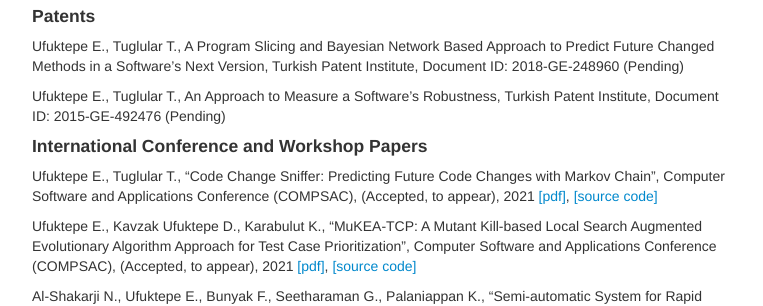
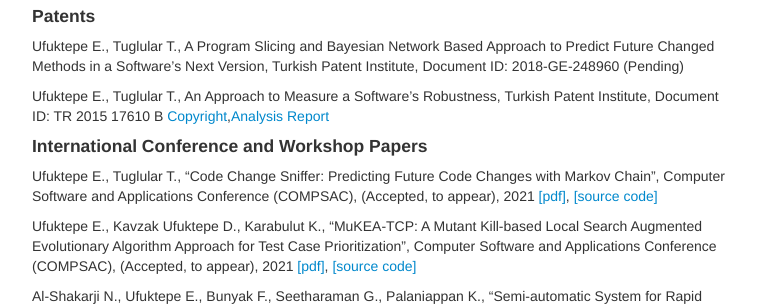
Before and after one commit to ekincanufuktepe/ekincanufuktepe.github.io, a Jekyll site: the page built from index.md, in a window 1280 px wide. Shown: the part 483-789 px from the top of the page, without its empty margins (258-1021 px from the left). Built offline with Jekyll 4.4.1, drawn with Linux system fonts in a browser that asks for light colours.

Commit message:
2015 Patent status changed, documents added
2015 Patent status has changed from pending to approved. New document ID
assigned and Patent document are added.

```diff
--- a/index.md
+++ b/index.md
@@ -26,7 +26,7 @@ author: Ekincan Ufuktepe
 
 Ufuktepe E., Tuglular T., A Program Slicing and Bayesian Network Based Approach to Predict Future Changed Methods in a Software's Next Version, Turkish Patent Institute, Document ID: 2018-GE-248960 (Pending)
 
-Ufuktepe E., Tuglular T., An Approach to Measure a Software's Robustness, Turkish Patent Institute, Document ID: 2015-GE-492476 (Pending)
+Ufuktepe E., Tuglular T., An Approach to Measure a Software's Robustness, Turkish Patent Institute, Document ID: TR 2015 17610 B [Copyright](/paper/2015_Patent_Copyright_Ufuktepe_Tuglular.pdf),[Analysis Report](/paper/2015_Patent_Analysis_Report_Ufuktepe_Tuglular.pdf)
 
 #### International Conference and Workshop Papers
 
```
Also changed, not shown: 2 other files.
